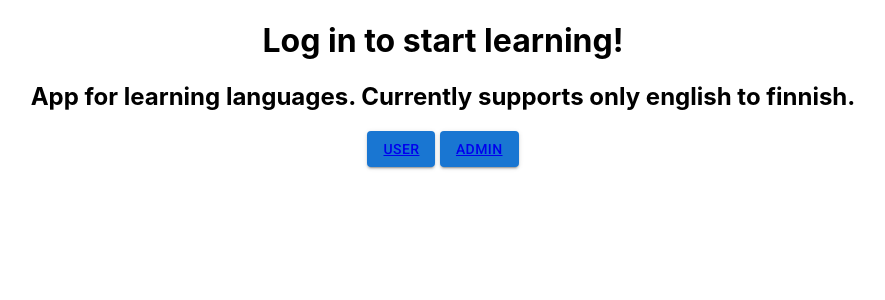
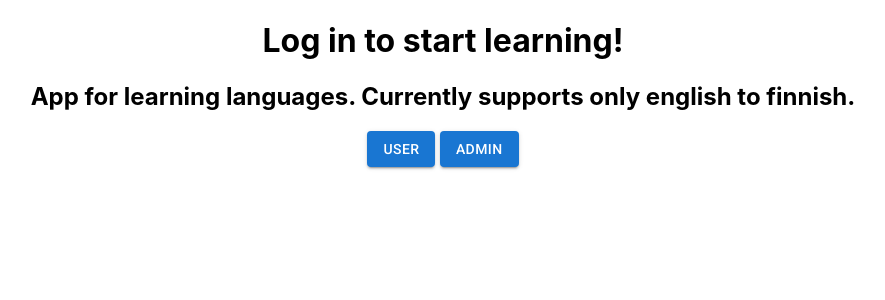
Before and after one commit to V15A/language-app, a React (Create React App) app in the folder frontend/: page / in a window 1280 px wide. Shown: the top 300 px of the page, without its empty margins (197-1082 px from the left). Built offline with nearby package versions, Linux system fonts and the light colour scheme.

Commit message:
Change button text color to white

```diff
--- a/frontend/src/App.js
+++ b/frontend/src/App.js
@@ -16,10 +16,14 @@ function App() {
         App for learning languages. Currently supports only english to finnish.
       </h2>
       <Button variant="contained">
-        <Link to="/user">User</Link>
+        <Link style={{ textDecoration: "none", color: "white" }} to="/user">
+          User
+        </Link>
       </Button>{" "}
       <Button variant="contained">
-        <Link to="/admin">Admin</Link>
+        <Link style={{ textDecoration: "none", color: "white" }} to="/admin">
+          Admin
+        </Link>
       </Button>
     </div>
   );
```
